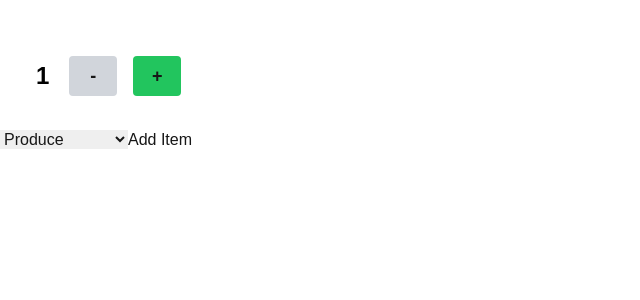
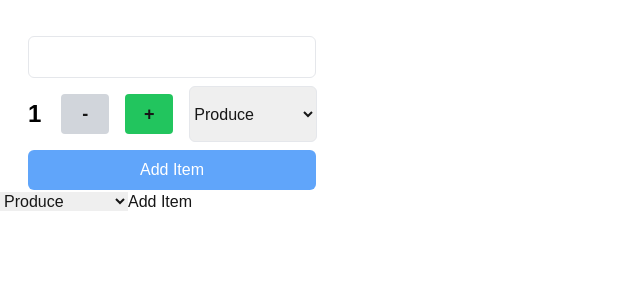
Before and after one commit to SAITjrao/cprg306-assignments, a Next.js app: page /week-5 in a window 1280 px wide. Shown: the top 300 px of the page, without its empty margins (0-640 px from the left). Built offline with nearby package versions, Linux system fonts and the light colour scheme.

Commit message:
Updated code with full new item functionality

```diff
--- a/app/week-5/new-item.js
+++ b/app/week-5/new-item.js
@@ -4,7 +4,9 @@ import { useState } from "react";
 
 
 export default function NewItem(){
+    const [name, setName] = useState("");
     const [quantity, setQuantity] = useState(1);
+    const [category, setCategory] = useState("produce");
 
     const increment = () => {
         if(quantity+1 < 21 ){
@@ -18,11 +20,58 @@ export default function NewItem(){
         };
     };
 
+    function handleSubmit(e){
+        e.preventDefault;
+
+        const item = {
+            name,
+            quantity,
+            category
+        }
+
+        console.log(item);
+        alert(`Item added:
+            \nName: ${name}
+            \nQuantity: ${quantity}
+            \nCategory: ${category}`);
+
+        setName("");
+        setQuantity(1);
+        setCategory("produce");
+    }
+
     return (
-        <div className="m-6 w-30 bg-white flex">
-            <p className="p-3 text-black text-2xl text-center font-bold">{quantity}</p>
-            <button className="font-bold text-lg w-12 m-2 rounded bg-red-500 disabled:bg-gray-300" disabled={quantity === 1 ? true : false} onClick={decrement}>-</button>
-            <button className="font-bold text-lg w-12 m-2 rounded bg-green-500 disabled:bg-gray-300" disabled={quantity === 20 ? true : false} onClick={increment}>+</button>
-        </div>
+        <form onSubmit={handleSubmit}>
+            <div>
+                <input type="text" value={name} onChange={(e) => setName(e.target.value)} required
+                className="border p-2 w-72 rounded-md mt-3 ml-7"
+                ></input>
+            </div>
+
+            <div className="ml-4 mt-2 mb-2 flex">
+                <div className="w-30 bg-white flex">
+                    <p className="p-3 text-black text-2xl text-center font-bold">{quantity}</p>
+                    <button type="button" className="font-bold text-lg w-12 m-2 rounded bg-red-500 disabled:bg-gray-300" disabled={quantity === 1 ? true : false} onClick={decrement}>-</button>
+                    <button type="button" className="font-bold text-lg w-12 m-2 rounded bg-green-500 disabled:bg-gray-300" disabled={quantity === 20 ? true : false} onClick={increment}>+</button>
+                </div>
+                <select value={category} onChange={(e) => setCategory(e.target.value)}
+                    className="ml-2 border rounded-md w-32">
+                    <option value="produce">Produce</option>
+                    <option value="dairy">Dairy</option>
+                    <option value="bakery">Bakery</option>
+                    <option value="meat">Meat</option>
+                    <option value="frozen foods">Frozen Foods</option>
+                    <option value="canned goods">Canned Goods</option>
+                    <option value="dry goods">Dry Goods</option>
+                    <option value="beverages">Beverages</option>
+                    <option value="snacks">Snacks</option>
+                    <option value="household">Household</option>
+                    <option value="other">Other</option>
+                </select>
+            </div>
+            <div>
+                <button type="submit" className="bg-blue-400 text-white ml-7 p-2 rounded-md w-72">Add Item</button>
+            </div>
+        </form>
     )
 }
```
